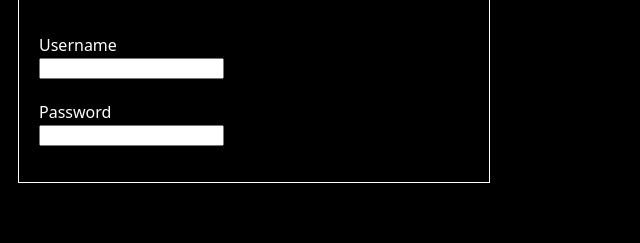
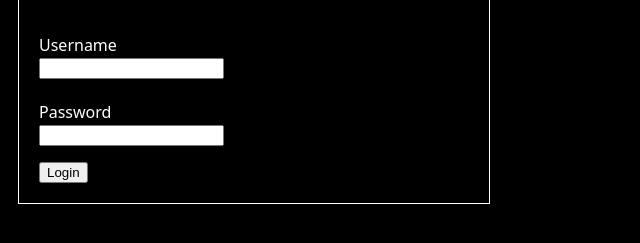
Before and after one commit to CursedToxic/12ASE-AT1, a plain HTML site: page index.html in a window 1280 px wide. Shown: the part 225-468 px from the top of the page, without its empty margins (0-640 px from the left). Drawn offline with Linux system fonts and the light colour scheme.

Commit message:
Temporary Login Button
21/11/2025
Added temporary login button upon experimentation with the <button> tag in HTML. Was created with some in-line JavaScript, output is "Login Successful". The plan is to eventually move all the functionality into the function.js file (this file may be renamed later).

```diff
--- a/index.html
+++ b/index.html
@@ -26,7 +26,7 @@
                 <!--h4>heading 4 was here</h4-->
                 <p>Username<br><input><br></br>Password</br><input></p>
                 <!--h5>heading 5 was here</h5-->
-
+                <button onclick="window.alert('Login Successful')">Login</button>
             </div>
         </div>
     </body>
```
